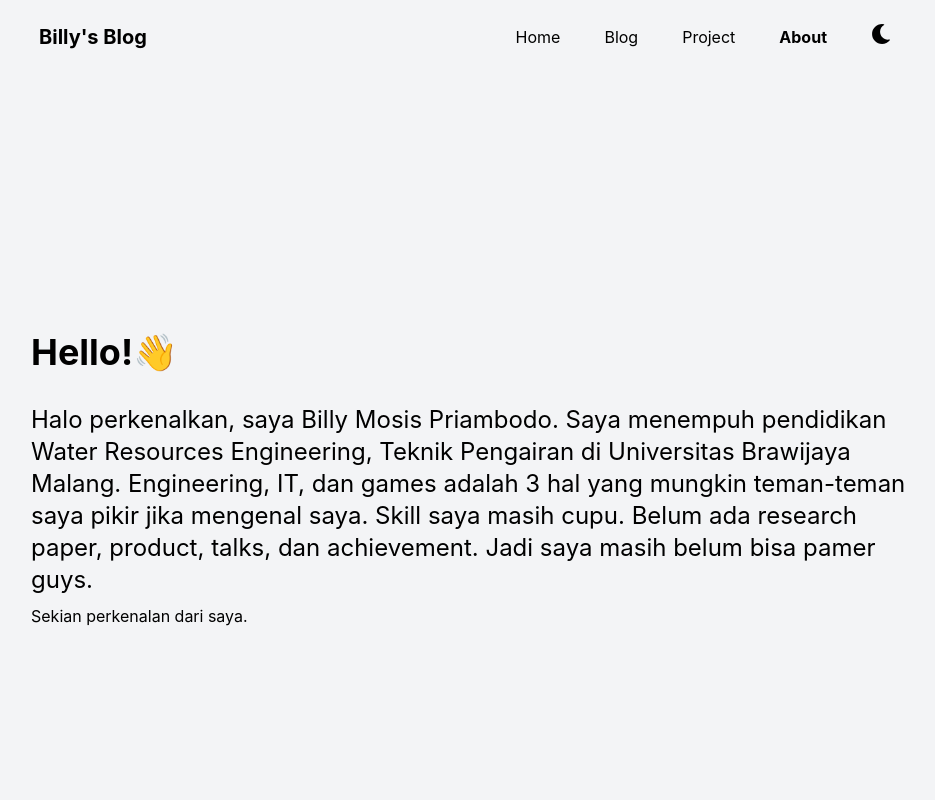
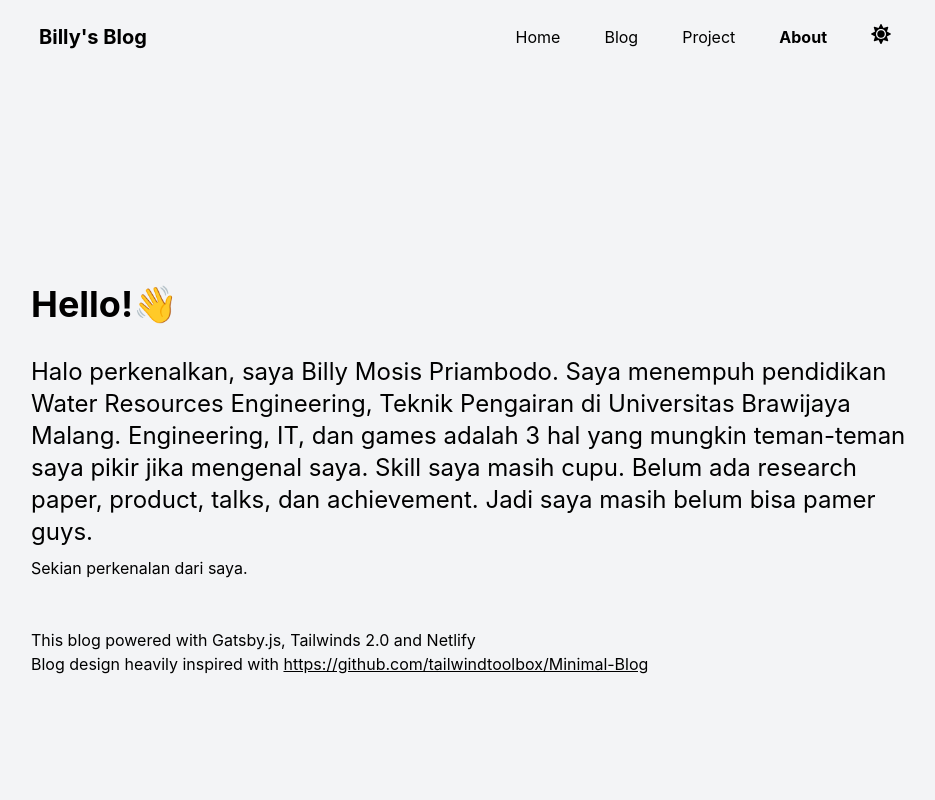
Before and after one commit to billymosis/my-blog, a Gatsby site: page /about in a window 1280 px wide. Shown: the top 800 px of the page, without its empty margins (169-1104 px from the left). Built offline with nearby package versions, Linux system fonts and the light colour scheme; Gatsby itself is replaced by a stand-in of ours.

Commit message:
Fix Toggle dark mode button

```diff
--- a/src/components/nav.js
+++ b/src/components/nav.js
@@ -11,9 +11,8 @@ function Nav() {
   }
 
   const [isDark, setIsDark] = useState(ThemeContext)
-
   const toggleThemeChange = () => {
-    if (isDark === false) {
+    if (localStorage.getItem("theme") === "light" || !isDark) {
       localStorage.setItem("theme", "dark")
       document.getElementsByTagName("HTML")[0].classList.add("dark")
       setIsDark(true)
@@ -145,7 +144,11 @@ function Nav() {
                 className="inline-block py-2 px-4 transition duration-500 ease-in-out transform hover:-translate-y-1 hover:scale-110 cursor-pointer"
                 onClick={toggleThemeChange}
               >
-                {isDark ? <Night size={20} /> : <Light size={20} />}
+                {localStorage.getItem("theme") === "dark" ? (
+                  <Night size={20} />
+                ) : (
+                  <Light size={20} />
+                )}
               </a>
             </li>
           </ul>
--- a/src/pages/about.js
+++ b/src/pages/about.js
@@ -10,7 +10,10 @@ export default function About() {
         <article>
           <div className="h-screen flex flex-col justify-center">
             <h1 className="font-bold font-sans break-normal  pb-2 text-3xl md:text-4xl">
-              Hello!<span role="img" aria-label="hand">👋</span>
+              Hello!
+              <span role="img" aria-label="hand">
+                👋
+              </span>
             </h1>
             <h2 className="font-normal font-sans break-normal pt-6 pb-2 text-xl md:text-2xl">
               Halo perkenalkan, saya Billy Mosis Priambodo. Saya menempuh
@@ -21,6 +24,18 @@ export default function About() {
               achievement. Jadi saya masih belum bisa pamer guys.
             </h2>
             <p>Sekian perkenalan dari saya.</p>
+            <br />
+            <br />
+            <p>This blog powered with Gatsby.js, Tailwinds 2.0 and Netlify</p>
+            <p>
+              Blog design heavily inspired with{" "}
+              <a
+                className="underline hover:no-underline"
+                href="https://github.com/tailwindtoolbox/Minimal-Blog"
+              >
+                https://github.com/tailwindtoolbox/Minimal-Blog
+              </a>{" "}
+            </p>
           </div>
         </article>
       </main>
```
